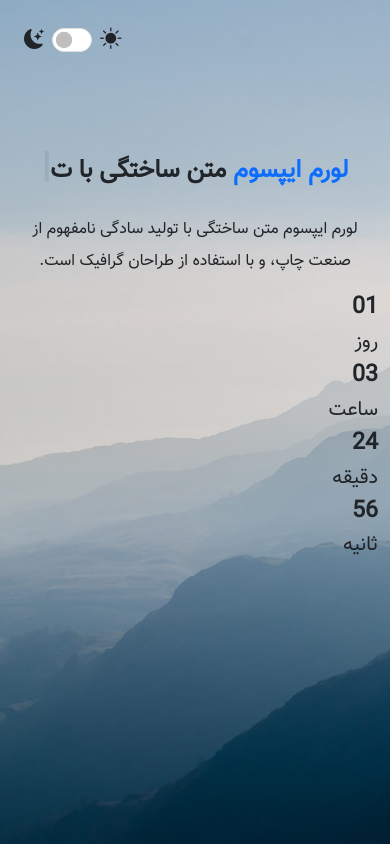
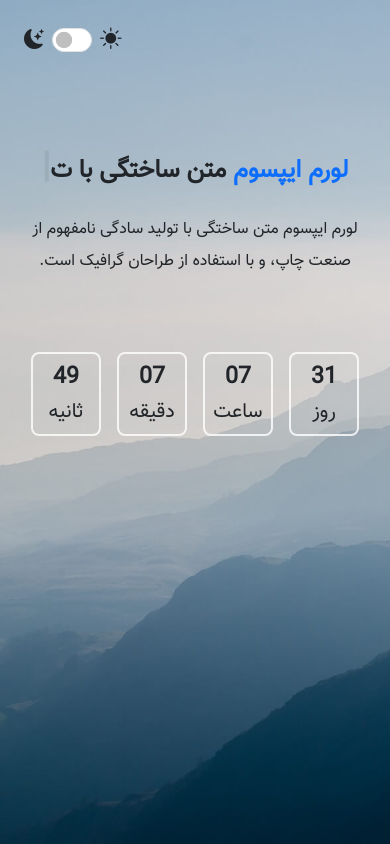
Before and after one commit to MuhammadShabib/3rd-Landing-Page, a plain HTML site: page index.html in a window 390 px wide. Drawn offline with nearby package versions, Linux system fonts and the light colour scheme.

Commit message:
adding counter part

```diff
--- a/index.html
+++ b/index.html
@@ -29,30 +29,31 @@
                 <h2 class="fw-bold mb-4"><span class="text-primary">لورم ایپسوم</span> <span id="text"></span> </h2>
                 <p class="lh-lg">لورم ایپسوم متن ساختگی با تولید سادگی نامفهوم از صنعت چاپ، و با استفاده از طراحان گرافیک است.</p>
             </div>
-            <div class="row countdown">
+            <!-- counter -->
+            <div x-data="countDown" class="row countdown justify-content-center my-5">
                 <div>
-                    <h3 class="fw-bold">01</h3>
-                    <h5>روز</h5>
+                    <h3 class="fw-bold" x-text="days"></h3>
+                    <h5 class="mb-0">روز</h5>
                 </div>
                 <div>
-                    <h3 class="fw-bold">03</h3>
-                    <h5>ساعت</h5>
+                    <h3 class="fw-bold" x-text="hours"></h3>
+                    <h5 class="mb-0">ساعت</h5>
                 </div>
                 <div>
-                    <h3 class="fw-bold">24</h3>
-                    <h5>دقیقه</h5>
+                    <h3 class="fw-bold" x-text="minutes"></h3>
+                    <h5 class="mb-0">دقیقه</h5>
                 </div>
                 <div>
-                    <h3 class="fw-bold">56</h3>
-                    <h5>ثانیه</h5>
+                    <h3 class="fw-bold" x-text="seconds"></h3>
+                    <h5 class="mb-0">ثانیه</h5>
                 </div>
             </div>
         </div>
     </header>
 
+
     <script src="https://unpkg.com/ityped@1.0.3"></script>
     <script src="index.js"></script>
-
     <script src="assets/bootstrap-5.3.2-dist/js/bootstrap.bundle.min.js "></script>
 
 
--- a/index.js
+++ b/index.js
@@ -1,7 +1,7 @@
 //Dark Mode
 
 document.addEventListener('alpine:init', () => {
-        Alpine.data('darkMode', () => ({
+    Alpine.data('darkMode', () => ({
             darkMode: true,
             init() {
                 if (localStorage.theme === 'dark') {
@@ -19,9 +19,34 @@ document.addEventListener('alpine:init', () => {
                 })
             }
 
+        })),
+        Alpine.data('countDown', () => ({
+            days: '00',
+            hours: '00',
+            minutes: '00',
+            seconds: '00',
+            init() {
+                let endDate = new Date(2024, 1, 11).getTime();
+                setInterval(() => {
+                    let newDate = new Date().getTime();
+                    let time = endDate - newDate;
+                    if (time >= 0) {
+                        this.days = this.format(Math.floor(time / (1000 * 60 * 60 * 24)));
+                        this.hours = this.format(Math.floor((time % (1000 * 60 * 60 * 24)) / (1000 * 60 * 60)));
+                        this.minutes = this.format(Math.floor((time % (1000 * 60 * 60)) / (1000 * 60)));
+                        this.seconds = this.format(Math.floor((time % (1000 * 60)) / 1000));
+                    }
+                }, 1000)
+            },
+            format(num) {
+                return num < 10 ? '0' + num : num;
+            }
         }))
-    })
-    // Text Typeing
+})
+
+
+
+// Text Typeing
 
 
 const textElement = document.querySelector('#text');
--- a/style.css
+++ b/style.css
@@ -44,7 +44,23 @@ body {
     color: #44494e !;
 }
 
-.countdown {}
+.countdown div {
+    text-align: center;
+    border: 2px solid rgba(255, 255, 255, 0.8);
+    border-radius: 8px;
+    margin: 10px;
+    width: 100px;
+    padding: 15px 0;
+}
+
+@media( max-width: 575px) {
+    .countdown div {
+        border-radius: 8px;
+        margin: 10px 8px;
+        width: 70px;
+        padding: 10px 0;
+    }
+}
 
 
 /* ityped.js */
```
